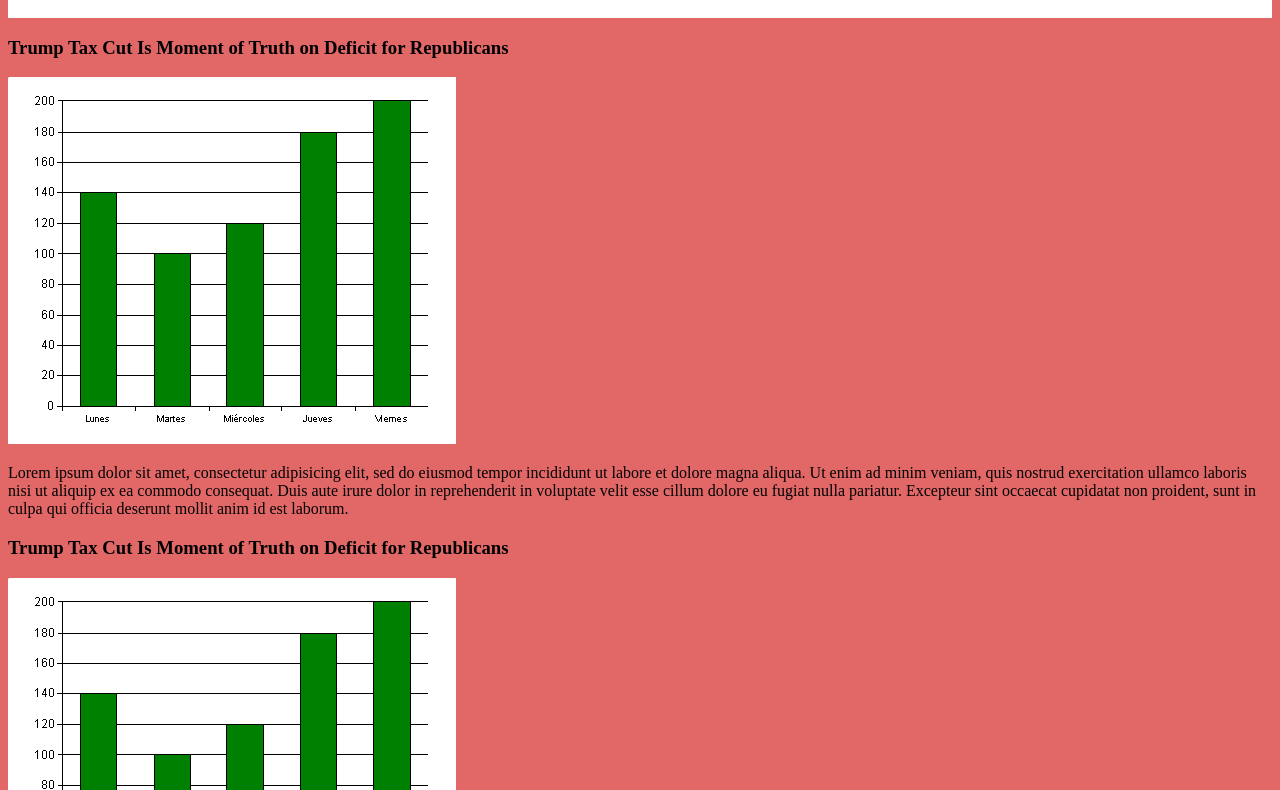
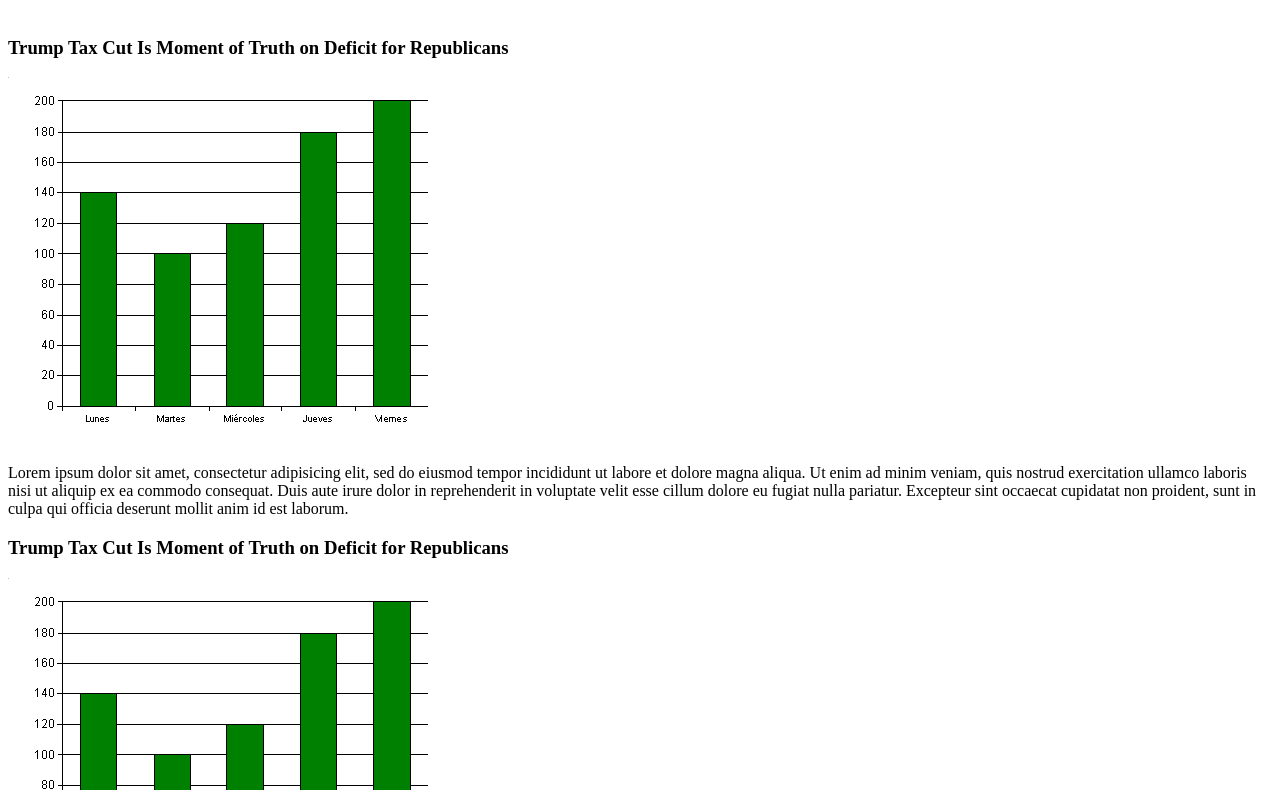
Before and after one commit to Adalab/news-front-end, a plain HTML site: page index.html in a window 1280 px wide. Shown: the part 90-880 px from the top of the page. Drawn offline with Linux system fonts and the light colour scheme; a web font is replaced by a local one.

Commit message:
remove bg color

```diff
--- a/styles.css
+++ b/styles.css
@@ -1,6 +1,5 @@
 body{
 	font-family: 'BioRhyme', serif;
-	background-color:#e26868;
 }
 
 h1{
```
